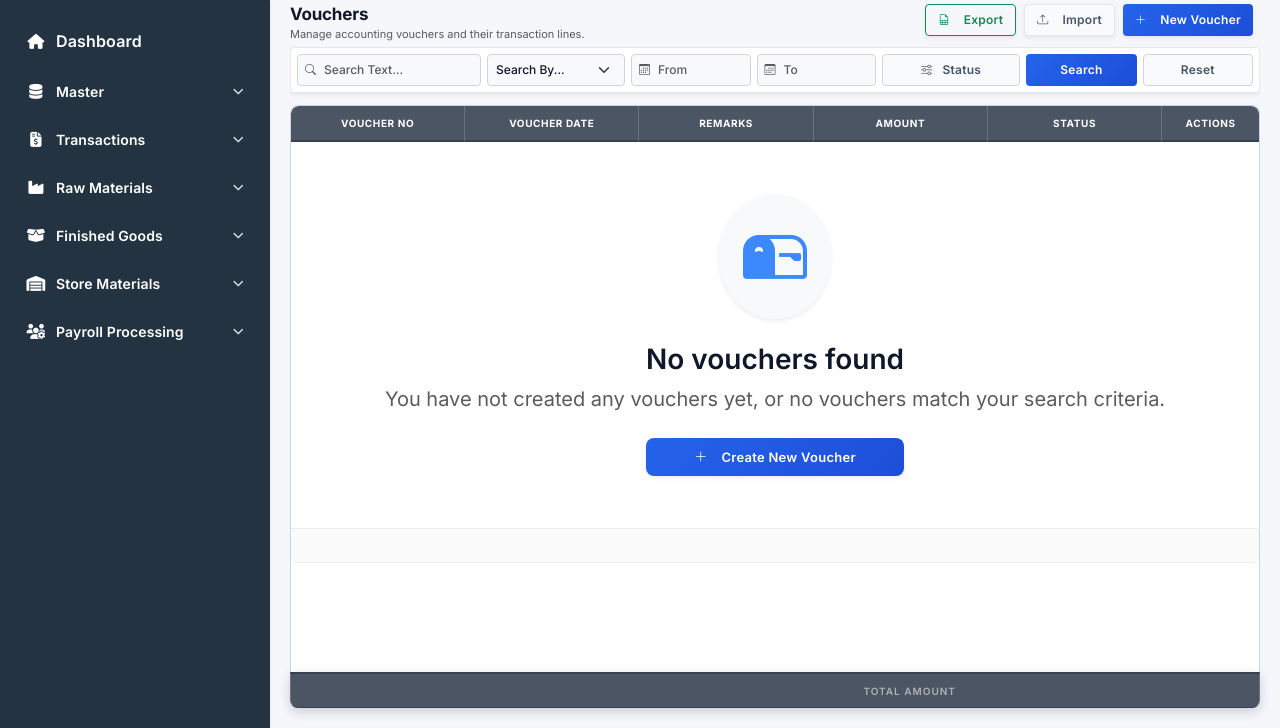
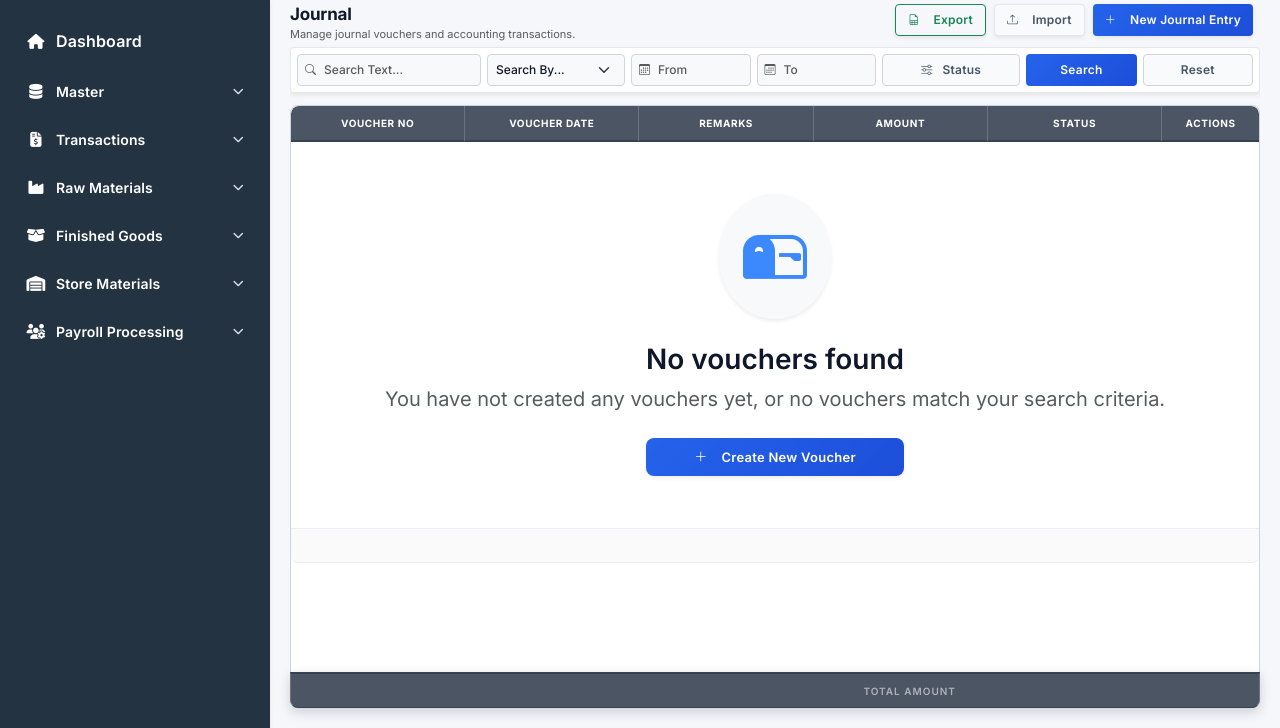
Before and after one commit to AlphaDashboard/alpha-dashboard, a Django app: template dashboard/templates/dashboard/voucher_list.html in a window 1280 px wide. Shown: the part 72-800 px from the top of the page. Run offline with Django 5.2, Linux system fonts and the light colour scheme; the template is opened without the code that fills it, so the values that code supplies are empty; some libraries are stand-ins or nearby versions.

Commit message:
fix(navigation): swap Cash/Journal routes and link Gate Pass Entry in Raw Materials & Finished Goods

```diff
--- a/dashboard/templates/dashboard/gate_entry.html
+++ b/dashboard/templates/dashboard/gate_entry.html
@@ -1,7 +1,7 @@
 {% extends 'dashboard/base.html' %}
 {% load static %}
 
-{% block title %}Gate Entry - AccountMaster ERP{% endblock %}
+{% block title %}Gate Pass Entry - AccountMaster ERP{% endblock %}
 
 {% block extra_css %}
 <link rel="stylesheet" href="{% static 'css/pages/gate-entry.css' %}?v={% now 'U' %}">
@@ -24,7 +24,7 @@
 
     <!-- 1. Centered Deep Blue Title Bar -->
     <div class="gate-entry-header-bar">
-        <h2>Gate Entry</h2>
+        <h2>Gate Pass Entry</h2>
     </div>
 
     <!-- 2. Main Content Card -->
--- a/dashboard/templates/dashboard/includes/sidebar.html
+++ b/dashboard/templates/dashboard/includes/sidebar.html
@@ -68,7 +68,7 @@
             <div class="collapse {% if request.resolver_match.url_name == 'voucher_list' or request.resolver_match.url_name == 'voucher_create' or request.resolver_match.url_name == 'voucher_edit' or request.resolver_match.url_name == 'bank_transaction_list' or request.resolver_match.url_name == 'bank_transaction_create' or request.resolver_match.url_name == 'bank_transaction_edit' or request.resolver_match.url_name == 'section_c_list' or request.resolver_match.url_name == 'section_c_create' or request.resolver_match.url_name == 'section_c_edit' %}show{% endif %}" id="transactionsMenu">
                 <ul class="nav flex-column erp-submenu ps-2">
                     <li>
-                        <a class="nav-link sub-section-link {% if request.resolver_match.url_name == 'voucher_list' or request.resolver_match.url_name == 'voucher_create' or request.resolver_match.url_name == 'voucher_edit' %}active-link{% endif %}" href="{% url 'dashboard:voucher_list' %}" data-section="Transactions" data-subsection="Cash">
+                        <a class="nav-link sub-section-link {% if request.resolver_match.url_name == 'section_c_list' or request.resolver_match.url_name == 'section_c_create' or request.resolver_match.url_name == 'section_c_edit' %}active-link{% endif %}" href="{% url 'dashboard:section_c_list' %}" data-section="Transactions" data-subsection="Cash">
                             <span>Cash</span>
                             <i class="fas fa-money-bill sub-icon"></i>
                         </a>
@@ -80,7 +80,7 @@
                         </a>
                     </li>
                     <li>
-                        <a class="nav-link sub-section-link {% if request.resolver_match.url_name == 'section_c_list' or request.resolver_match.url_name == 'section_c_create' or request.resolver_match.url_name == 'section_c_edit' %}active-link{% endif %}" href="{% url 'dashboard:section_c_list' %}" data-section="Transactions" data-subsection="Journal">
+                        <a class="nav-link sub-section-link {% if request.resolver_match.url_name == 'voucher_list' or request.resolver_match.url_name == 'voucher_create' or request.resolver_match.url_name == 'voucher_edit' %}active-link{% endif %}" href="{% url 'dashboard:voucher_list' %}" data-section="Transactions" data-subsection="Journal">
                             <span>Journal</span>
                             <i class="fas fa-book sub-icon"></i>
                         </a>
@@ -98,7 +98,7 @@
                 </div>
                 <i class="fas fa-chevron-down caret-icon"></i>
             </a>
-            <div class="collapse {% if request.resolver_match.url_name == 'subsection_x_list' or request.resolver_match.url_name == 'subsection_x_create' or request.resolver_match.url_name == 'subsection_x_edit' or request.resolver_match.url_name == 'purchase_challan_list' or request.resolver_match.url_name == 'purchase_challan_create' or request.resolver_match.url_name == 'purchase_challan_edit' or request.resolver_match.url_name == 'weighment_list' or request.resolver_match.url_name == 'weighment_create' or request.resolver_match.url_name == 'weighment_edit' or request.resolver_match.url_name == 'purchase_bill_list' or request.resolver_match.url_name == 'purchase_bill_create' or request.resolver_match.url_name == 'purchase_bill_edit' or request.resolver_match.url_name == 'subsection_y_list' or request.resolver_match.url_name == 'subsection_y_create' or request.resolver_match.url_name == 'subsection_y_edit' %}show{% endif %}" id="rawMaterialsMenu">
+            <div class="collapse {% if request.resolver_match.url_name == 'subsection_x_list' or request.resolver_match.url_name == 'subsection_x_create' or request.resolver_match.url_name == 'subsection_x_edit' or request.resolver_match.url_name == 'purchase_challan_list' or request.resolver_match.url_name == 'purchase_challan_create' or request.resolver_match.url_name == 'purchase_challan_edit' or request.resolver_match.url_name == 'weighment_list' or request.resolver_match.url_name == 'weighment_create' or request.resolver_match.url_name == 'weighment_edit' or request.resolver_match.url_name == 'purchase_bill_list' or request.resolver_match.url_name == 'purchase_bill_create' or request.resolver_match.url_name == 'purchase_bill_edit' or request.resolver_match.url_name == 'subsection_y_list' or request.resolver_match.url_name == 'subsection_y_create' or request.resolver_match.url_name == 'subsection_y_edit' or request.resolver_match.url_name == 'gate_entry' and request.GET.section != 'fg' and request.GET.section != 'store' or request.resolver_match.url_name == 'gate_entry_print' and request.GET.section != 'fg' and request.GET.section != 'store' %}show{% endif %}" id="rawMaterialsMenu">
                 <ul class="nav flex-column erp-submenu ps-2">
                     <li>
                         <a class="nav-link sub-section-link {% if request.resolver_match.url_name == 'subsection_x_list' or request.resolver_match.url_name == 'subsection_x_create' or request.resolver_match.url_name == 'subsection_x_edit' %}active-link{% endif %}" href="{% url 'dashboard:subsection_x_list' %}" data-section="Raw Materials" data-subsection="Purchase Order">
@@ -113,7 +113,7 @@
                         </a>
                     </li>
                     <li>
-                        <a class="nav-link sub-section-link {% if request.resolver_match.url_name == 'gate_entry' or request.resolver_match.url_name == 'gate_entry_print' %}active-link{% endif %}" href="{% url 'dashboard:gate_entry' %}" data-section="Raw Materials" data-subsection="Gatepass Entry">
+                        <a class="nav-link sub-section-link {% if request.resolver_match.url_name == 'gate_entry' and request.GET.section != 'fg' and request.GET.section != 'store' or request.resolver_match.url_name == 'gate_entry_print' and request.GET.section != 'fg' and request.GET.section != 'store' %}active-link{% endif %}" href="{% url 'dashboard:gate_entry' %}?section=rm" data-section="Raw Materials" data-subsection="Gatepass Entry">
                             <span>Gatepass Entry</span>
                             <i class="fas fa-door-open sub-icon"></i>
                         </a>
@@ -185,11 +185,11 @@
                 </div>
                 <i class="fas fa-chevron-down caret-icon"></i>
             </a>
-            <div class="collapse" id="finishedGoodsMenu">
+            <div class="collapse {% if request.resolver_match.url_name == 'gate_entry' and request.GET.section == 'fg' or request.resolver_match.url_name == 'gate_entry_print' and request.GET.section == 'fg' %}show{% endif %}" id="finishedGoodsMenu">
                 <ul class="nav flex-column erp-submenu ps-2">
                     <li><a class="nav-link sub-section-link" href="#" data-section="Finished Goods" data-subsection="Purchase Order"><span>Purchase Order</span><i class="fas fa-file-alt sub-icon"></i></a></li>
                     <li><a class="nav-link sub-section-link" href="#" data-section="Finished Goods" data-subsection="Purchase Challan"><span>Purchase Challan</span><i class="fas fa-file sub-icon"></i></a></li>
-                    <li><a class="nav-link sub-section-link" href="{% url 'dashboard:gate_entry' %}" data-section="Finished Goods" data-subsection="Gatepass Entry"><span>Gatepass Entry</span><i class="fas fa-door-open sub-icon"></i></a></li>
+                    <li><a class="nav-link sub-section-link {% if request.resolver_match.url_name == 'gate_entry' and request.GET.section == 'fg' or request.resolver_match.url_name == 'gate_entry_print' and request.GET.section == 'fg' %}active-link{% endif %}" href="{% url 'dashboard:gate_entry' %}?section=fg" data-section="Finished Goods" data-subsection="Gatepass Entry"><span>Gatepass Entry</span><i class="fas fa-door-open sub-icon"></i></a></li>
                     <li><a class="nav-link sub-section-link" href="{% url 'dashboard:grn_list' %}" data-section="Finished Goods" data-subsection="GRN (Goods Received Note)"><span>GRN (Goods Received Note)</span><i class="fas fa-clipboard-check sub-icon"></i></a></li>
                     <li><a class="nav-link sub-section-link" href="{% url 'dashboard:weighment_list' %}" data-section="Finished Goods" data-subsection="Weighment"><span>Weighment</span><i class="fas fa-weight-scale sub-icon"></i></a></li>
                     <li><a class="nav-link sub-section-link" href="{% url 'dashboard:purchase_bill_list' %}" data-section="Finished Goods" data-subsection="Purchase Bill"><span>Purchase Bill</span><i class="fas fa-file-invoice sub-icon"></i></a></li>
@@ -213,11 +213,11 @@
                 </div>
                 <i class="fas fa-chevron-down caret-icon"></i>
             </a>
-            <div class="collapse" id="storeMaterialsMenu">
+            <div class="collapse {% if request.resolver_match.url_name == 'gate_entry' and request.GET.section == 'store' or request.resolver_match.url_name == 'gate_entry_print' and request.GET.section == 'store' %}show{% endif %}" id="storeMaterialsMenu">
                 <ul class="nav flex-column erp-submenu ps-2">
                     <li><a class="nav-link sub-section-link" href="#" data-section="Store Materials" data-subsection="Purchase Order"><span>Purchase Order</span><i class="fas fa-file-alt sub-icon"></i></a></li>
                     <li><a class="nav-link sub-section-link" href="#" data-section="Store Materials" data-subsection="Purchase Challan"><span>Purchase Challan</span><i class="fas fa-file sub-icon"></i></a></li>
-                    <li><a class="nav-link sub-section-link" href="{% url 'dashboard:gate_entry' %}" data-section="Store Materials" data-subsection="Gatepass Entry"><span>Gatepass Entry</span><i class="fas fa-door-open sub-icon"></i></a></li>
+                    <li><a class="nav-link sub-section-link {% if request.resolver_match.url_name == 'gate_entry' and request.GET.section == 'store' or request.resolver_match.url_name == 'gate_entry_print' and request.GET.section == 'store' %}active-link{% endif %}" href="{% url 'dashboard:gate_entry' %}?section=store" data-section="Store Materials" data-subsection="Gatepass Entry"><span>Gatepass Entry</span><i class="fas fa-door-open sub-icon"></i></a></li>
                     <li><a class="nav-link sub-section-link" href="{% url 'dashboard:grn_list' %}" data-section="Store Materials" data-subsection="GRN (Goods Received Note)"><span>GRN (Goods Received Note)</span><i class="fas fa-clipboard-check sub-icon"></i></a></li>
                     <li><a class="nav-link sub-section-link" href="{% url 'dashboard:weighment_list' %}" data-section="Store Materials" data-subsection="Weighment"><span>Weighment</span><i class="fas fa-weight-scale sub-icon"></i></a></li>
                     <li><a class="nav-link sub-section-link" href="{% url 'dashboard:purchase_bill_list' %}" data-section="Store Materials" data-subsection="Purchase Bill"><span>Purchase Bill</span><i class="fas fa-file-invoice sub-icon"></i></a></li>
--- a/dashboard/templates/dashboard/voucher_form.html
+++ b/dashboard/templates/dashboard/voucher_form.html
@@ -1,7 +1,7 @@
 {% extends 'dashboard/base.html' %}
 {% load static %}
 
-{% block title %}{% if is_view_mode %}View Voucher{% else %}{{ object|yesno:"Edit Voucher,New Voucher" }}{% endif %} - AccountMaster Management{% endblock %}
+{% block title %}{% if is_view_mode %}View Journal Voucher{% else %}{{ object|yesno:"Edit Journal Voucher,New Journal Voucher" }}{% endif %} - AccountMaster Management{% endblock %}
 
 {% block extra_css %}
 <link href="{% static 'vendor/select2.min.css' %}" rel="stylesheet" />
@@ -147,7 +147,7 @@
     <!-- Page Header (Matches Subsection B) -->
     <div class="d-flex justify-content-between align-items-center erp-header-bar" style="height: 38px !important; min-height: 38px !important; max-height: 38px !important; margin-bottom: 4px !important; margin-top: 0 !important; width: 100% !important; box-sizing: border-box !important;">
         <h2 class="erp-title mb-0" style="font-size: 16px; font-weight: 700; color: #111827; margin: 0 !important; line-height: normal !important;">
-            {% if is_view_mode %}View{% elif object %}Edit{% else %}Create{% endif %} Voucher
+            {% if is_view_mode %}View{% elif object %}Edit{% else %}Create{% endif %} Journal Voucher
         </h2>
         <div class="d-flex align-items-center gap-2">
             {% if is_view_mode %}
--- a/dashboard/templates/dashboard/voucher_list.html
+++ b/dashboard/templates/dashboard/voucher_list.html
@@ -2,7 +2,7 @@
 {% load static %}
 {% load humanize %}
 
-{% block title %}Vouchers - AccountMaster Management{% endblock %}
+{% block title %}Journal - AccountMaster Management{% endblock %}
 
 {% block extra_css %}
 <link rel="stylesheet" href="{% static 'css/pages/voucher-list.css' %}?v={% now 'U' %}">
@@ -13,8 +13,8 @@
     <div class="list-header flex-shrink-0" style="margin-bottom: 8px;">
         <div class="d-flex justify-content-between align-items-start" style="margin-bottom: 4px;">
             <div style="margin-top: 4px;">
-                <h2 class="erp-title mb-0" style="font-size: 17px; font-weight: 700; color: #111827; letter-spacing: -0.2px;">Vouchers</h2>
-                <p class="text-muted mb-0" style="font-size: 11px; margin-top: 2px;">Manage accounting vouchers and their transaction lines.</p>
+                <h2 class="erp-title mb-0" style="font-size: 17px; font-weight: 700; color: #111827; letter-spacing: -0.2px;">Journal</h2>
+                <p class="text-muted mb-0" style="font-size: 11px; margin-top: 2px;">Manage journal vouchers and accounting transactions.</p>
             </div>
             <div class="d-flex gap-2">
                 <a href="{% url 'dashboard:voucher_export' %}?{{ request.GET.urlencode }}" class="btn btn-outline-success shadow-sm hover-lift" title="Export to Excel" style="display: inline-flex; align-items: center; justify-content: center; height: 32px !important; padding: 4px 12px !important; line-height: 1.5 !important; border-radius: 4px !important; font-size: 12px !important; font-weight: 600 !important; box-sizing: border-box; margin-top: 4px;">
@@ -24,7 +24,7 @@
                     <i class="bi bi-upload me-2" style="font-size: 11px;"></i><span class="d-none d-md-inline">Import</span>
                 </button>
                 <a href="{% url 'dashboard:voucher_create' %}" class="btn btn-primary shadow-sm hover-lift" style="display: inline-flex; align-items: center; justify-content: center; height: 32px !important; padding: 4px 12px !important; line-height: 1.5 !important; border-radius: 4px !important; font-size: 12px !important; font-weight: 600 !important; box-sizing: border-box; margin-top: 4px; margin-right: 7px;">
-                    <i class="bi bi-plus-lg me-2" style="font-size: 11px;"></i>New Voucher
+                    <i class="bi bi-plus-lg me-2" style="font-size: 11px;"></i>New Journal Entry
                 </a>
             </div>
         </div>
```
